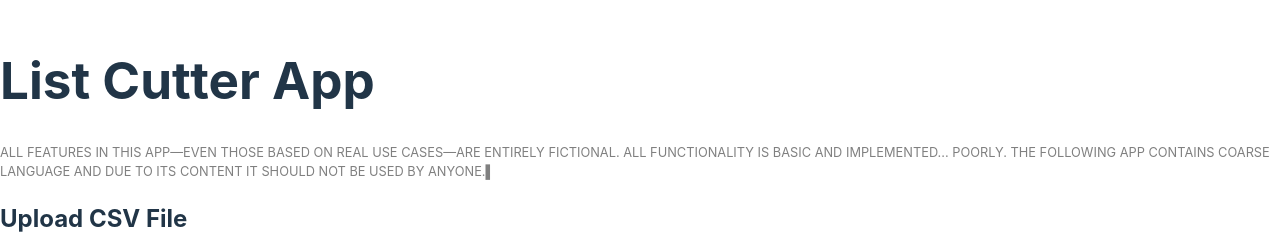
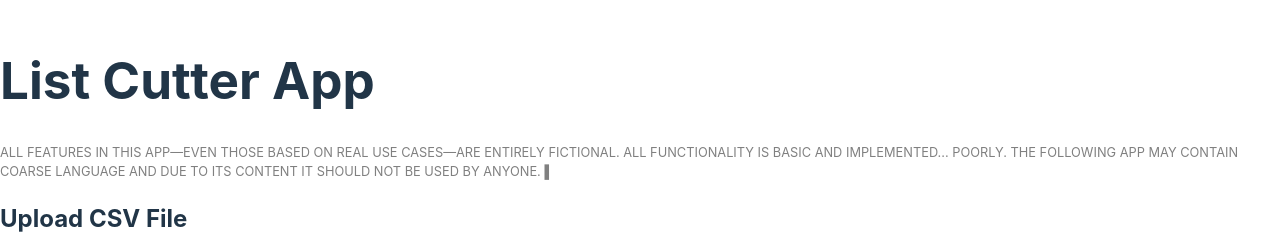
Before and after one commit to emily-flambe/list-cutter, a React (Vite) app in the folder app/frontend/: page / in a window 1280 px wide. Shown: the part 242-476 px from the top of the page. Built offline with nearby package versions, Linux system fonts and the light colour scheme.

Commit message:
urgent clarification

```diff
--- a/app/frontend/src/App.jsx
+++ b/app/frontend/src/App.jsx
@@ -4,7 +4,7 @@ function App() {
   return (
     <div>
       <h1>List Cutter App</h1>
-      <p style={{ fontSize: '0.8em', color: 'gray' }}>ALL FEATURES IN THIS APP—EVEN THOSE BASED ON REAL USE CASES—ARE ENTIRELY FICTIONAL. ALL FUNCTIONALITY IS BASIC AND IMPLEMENTED... POORLY. THE FOLLOWING APP CONTAINS COARSE LANGUAGE AND DUE TO ITS CONTENT IT SHOULD NOT BE USED BY ANYONE.▌</p>
+      <p style={{ fontSize: '0.8em', color: 'gray' }}>ALL FEATURES IN THIS APP—EVEN THOSE BASED ON REAL USE CASES—ARE ENTIRELY FICTIONAL. ALL FUNCTIONALITY IS BASIC AND IMPLEMENTED... POORLY. THE FOLLOWING APP MAY CONTAIN COARSE LANGUAGE AND DUE TO ITS CONTENT IT SHOULD NOT BE USED BY ANYONE. ▌</p>
       <FileUpload />
     </div>
   );
```
